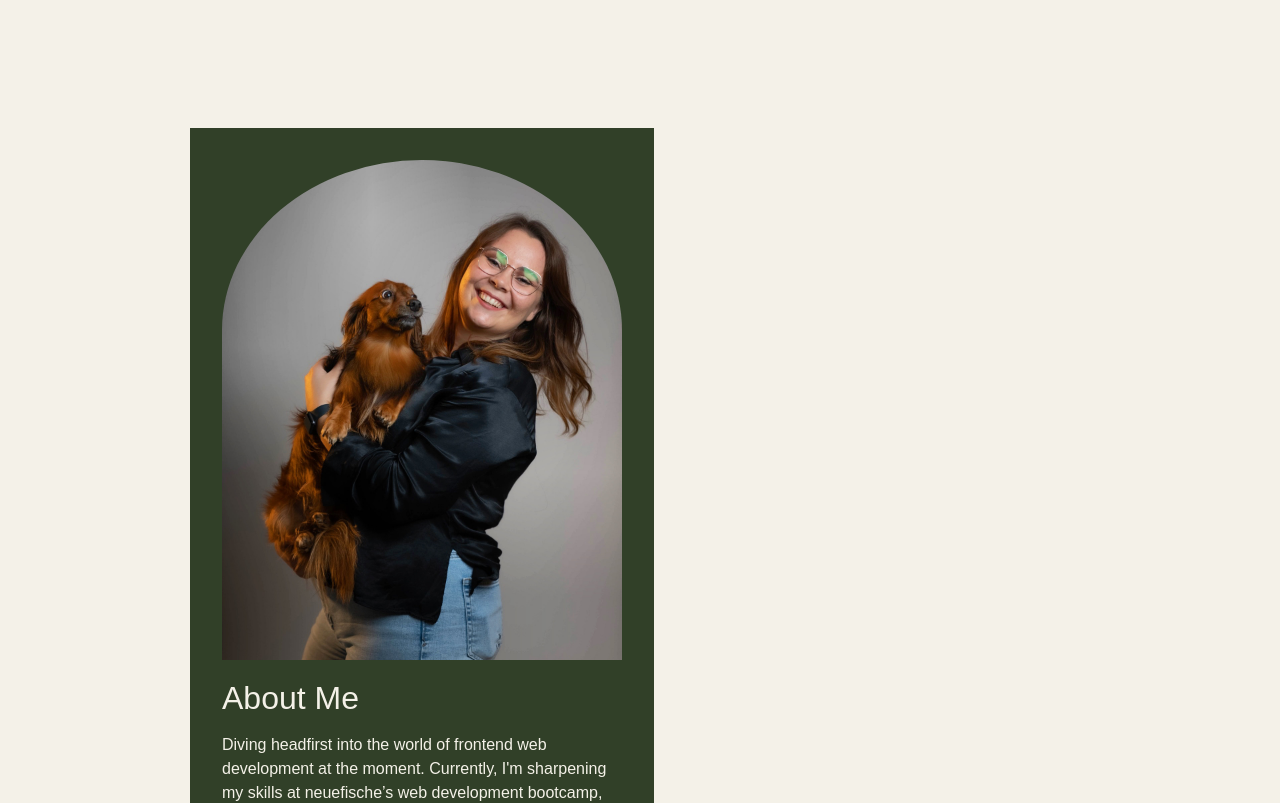
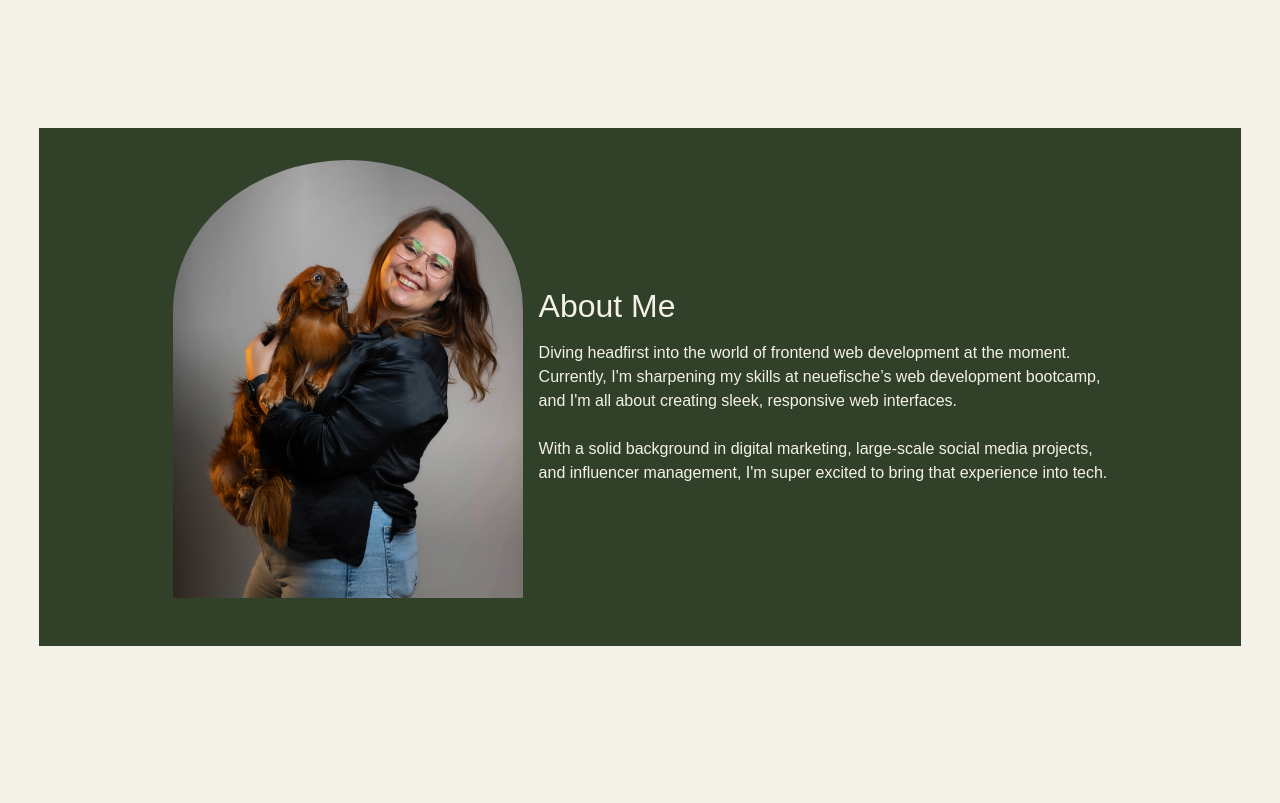
Before and after one commit to anapecic/anapecic-de, a Next.js app: page / in a window 1280 px wide. Shown: the part 680-1483 px from the top of the page. After the commit the page ends 1434 px from the top, so only its background shows below. Built offline with nearby package versions, Linux system fonts and the light colour scheme.

Commit message:
draft done

```diff
--- a/components/AboutMe/AboutMe.js
+++ b/components/AboutMe/AboutMe.js
@@ -5,19 +5,24 @@ import Image from "next/image";
 const AboutRechts = styled.div`
   display: flex;
   flex-direction: column;
-  text-align: left;
-  justify-content: center;
+  @media (min-width: 700px) {
+    width: 50%;
+  }
 `;
 
 const StyledImage = styled(Image)`
   width: 100%;
+  max-width: 350px;
   height: auto;
   border-radius: 50% 50% 10% 10% / 33% 33% 0% 0%;
   padding-bottom: 1rem;
+  @media (min-width: 700px) {
+  }
 `;
 
 const AboutHeadline = styled.div`
   position: relative;
+  padding-top: 1rem;
 `;
 
 const AboutTitle = styled.h2`
@@ -30,14 +35,16 @@ const AboutWrapper = styled.section`
   display: flex;
   flex-wrap: wrap;
   margin-bottom: 100px;
-  grid-column-start: 2;
   background: #314028;
   color: #f4f1e8;
   position: relative;
   align-items: center;
   justify-content: center;
   padding: 2rem 2rem;
-  max-width: 400px;
+  @media (min-width: 700px) {
+    flex-wrap: nowrap;
+    width: 90%;
+  }
 `;
 
 const StyledText = styled.p`
@@ -46,7 +53,15 @@ const StyledText = styled.p`
 `;
 
 const AboutLinks = styled.div`
+  display: flex;
+  flex-direction: column;
+  justify-content: center;
+  align-items: center;
   width: 100%;
+  @media (min-width: 700px) {
+    padding-right: 1rem;
+    width: auto;
+  }
 `;
 
 export default function AboutMe() {
@@ -65,7 +80,7 @@ export default function AboutMe() {
           />
         </AboutLinks>
         <AboutRechts>
-          <AboutHeadline className="about-headline">
+          <AboutHeadline>
             <AboutTitle>About Me</AboutTitle>
           </AboutHeadline>
           <StyledText>
--- a/components/Header/Header.js
+++ b/components/Header/Header.js
@@ -1,7 +1,6 @@
 import styled from "styled-components";
 
 const LogoWrapper = styled.header`
-  grid-column-start: 2;
   display: flex;
   justify-content: center;
   margin-bottom: 40px;
--- a/pages/home/index.js
+++ b/pages/home/index.js
@@ -4,14 +4,13 @@ import Start from "@/components/Start/Start";
 import styled from "styled-components";
 
 const MainWrapper = styled.main`
-  grid-column-start: 2;
   background-color: #f4f1e8;
-  height: 100vh;
   font-family: Radley;
   display: flex;
   flex-direction: column;
   align-items: center;
   justify-content: center;
+  height: 100vh;
 `;
 //hier wird nur Header/Logo und Start gewrappt!
 export default function Main() {
--- a/pages/index.js
+++ b/pages/index.js
@@ -6,11 +6,12 @@ const Section = styled.section`
   font-family: sans-serif;
   background-color: var(--backgroundcolor);
   color: var(--textcolor);
-  display: grid;
-  grid-template-columns: auto minmax(0, 900px) auto;
   margin: 0;
   padding: 0;
   box-sizing: border-box;
+  display: flex;
+  flex-direction: column;
+  align-items: center;
 `;
 
 export default function Home() {
```
